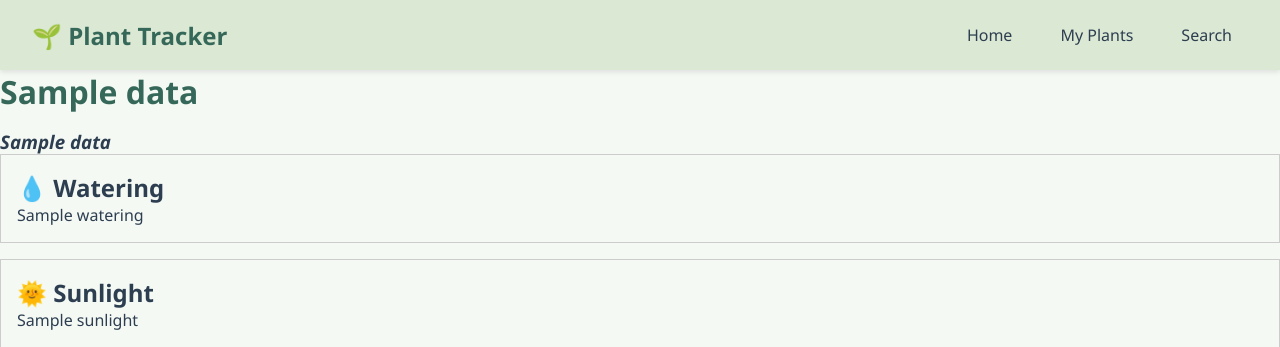
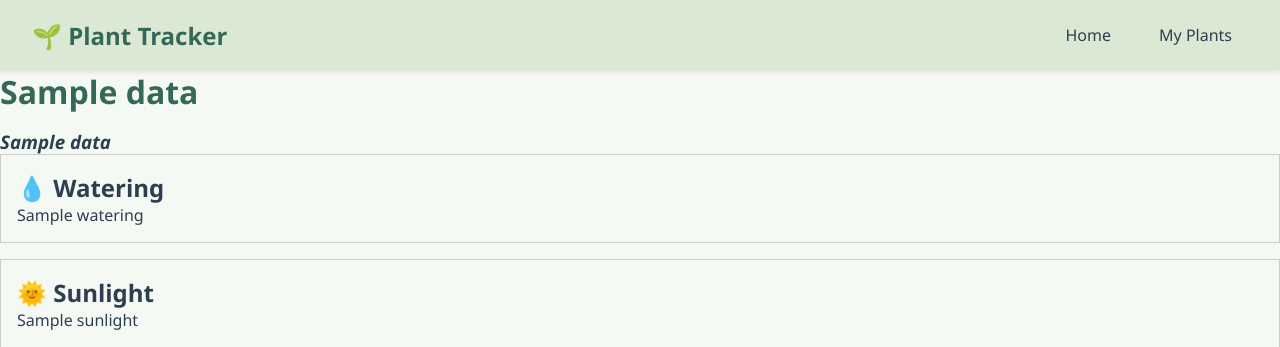
Before and after one commit to Floridaked/Agile-Dev-Project, a Flask app: template templates/plant_info.html in a window 1280 px wide. Shown: the top 347 px of the page. Run offline with Flask 3, Linux system fonts and the light colour scheme; the template is opened without the code that fills it: most values are stand-ins (such as "Sample title", 1, 10 or a date in 2020).

Commit message:
Update plant_info.html

```diff
--- a/templates/plant_info.html
+++ b/templates/plant_info.html
@@ -12,7 +12,6 @@
         <div class="nav-links">
             <a href="{{ url_for('home') }}">Home</a>
             <a href="{{ url_for('plants') }}">My Plants</a>
-            <a href="{{ url_for('search_plant') }}">Search</a>
         </div>
     </nav>
     <h1>{{ data["common_name"] or "Plant Info" }}</h1>
```
